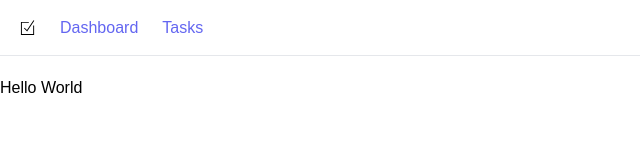
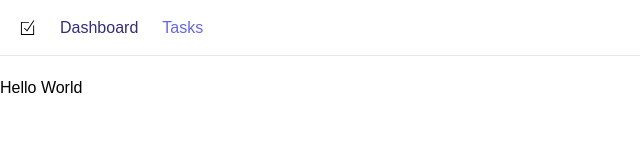
Before and after one commit to nukaterrapin7/internship-solo-project, a Next.js app: page / in a window 1280 px wide. Shown: the top 160 px of the page, without its empty margins (0-640 px from the left). Built offline with nearby package versions, Linux system fonts and the light colour scheme.

Commit message:
styles active link in Nav bar

```diff
--- a/app/NavBar.tsx
+++ b/app/NavBar.tsx
@@ -1,8 +1,14 @@
+'use client';
+
 import Link from 'next/link'
+import { usePathname } from 'next/navigation';
 import React from 'react'
 import { TfiCheckBox } from "react-icons/tfi";
+import classNames from 'classnames';
 
 const NavBar = () => {
+    const currentPath = usePathname();
+
     const links =[
         {label: 'Dashboard', href:'/'},
         {label: 'Tasks', href:'/tasks'}
@@ -15,7 +21,11 @@
         {links.map(link =>
             <Link
                 key={link.href}
-                className='text-indigo-500 hover:text-indigo-800 transition-colors'
+                className={classNames({
+                    'text-indigo-900' : link.href === currentPath,
+                    'text-indigo-500' : link.href !== currentPath,
+                    'hover:text-indigo-800 transition-colors' : true
+                })}
                 href={link.href}>{link.label}</Link>)}
       </ul>
     </nav>
--- /dev/null
+++ b/app/tasks/page.tsx
@@ -0,0 +1,11 @@
+import React from 'react'
+
+const TasksPage = () => {
+  return (
+    <div>
+      TasksPage
+    </div>
+  )
+}
+
+export default TasksPage
--- a/package.json
+++ b/package.json
@@ -9,6 +9,7 @@
     "lint": "next lint"
   },
   "dependencies": {
+    "classnames": "^2.5.1",
     "next": "15.1.2",
     "react": "^19.0.0",
     "react-dom": "^19.0.0",
```
Also changed, not shown: 1 other file (tests, documents, lock files or other folders).
